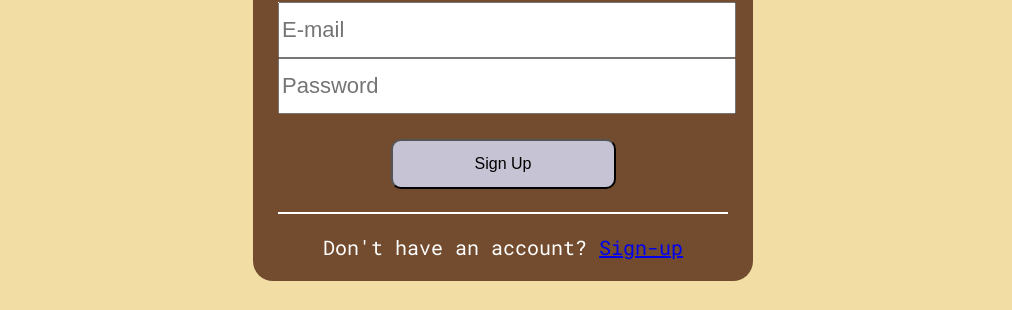
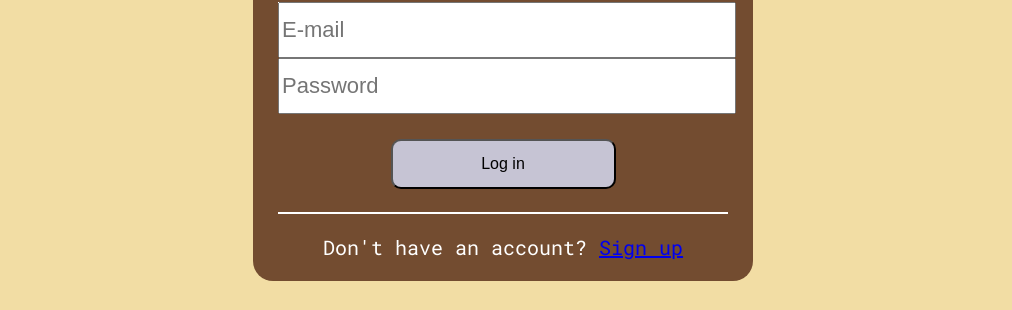
Before and after one commit to smammc/productivity-app, a React (Create React App) app in the folder client/: page / in a window 1280 px wide. Shown: the part 507-817 px from the top of the page, without its empty margins (137-1149 px from the left). Built offline with nearby package versions, Linux system fonts and the light colour scheme.

Commit message:
minor changes to Homepage

```diff
--- a/client/src/pages/HomePage/HomePage.jsx
+++ b/client/src/pages/HomePage/HomePage.jsx
@@ -82,13 +82,14 @@ function HomePage() {
             onChange={handlePassword}
           />
           <button className="login-button" type="submit">
-            Sign Up
+            Log in
           </button>
         </form>
+        {errorMessage && <p className="error-message">{errorMessage}</p>}
         <hr className="login-divider" />
         <div className="signup">
           <p className="signup-text">
-            Don't have an account? <Link to={"/signup"}> Sign-up</Link>
+            Don't have an account? <Link to={"/signup"}> Sign up</Link>
           </p>
         </div>
       </div>
```
